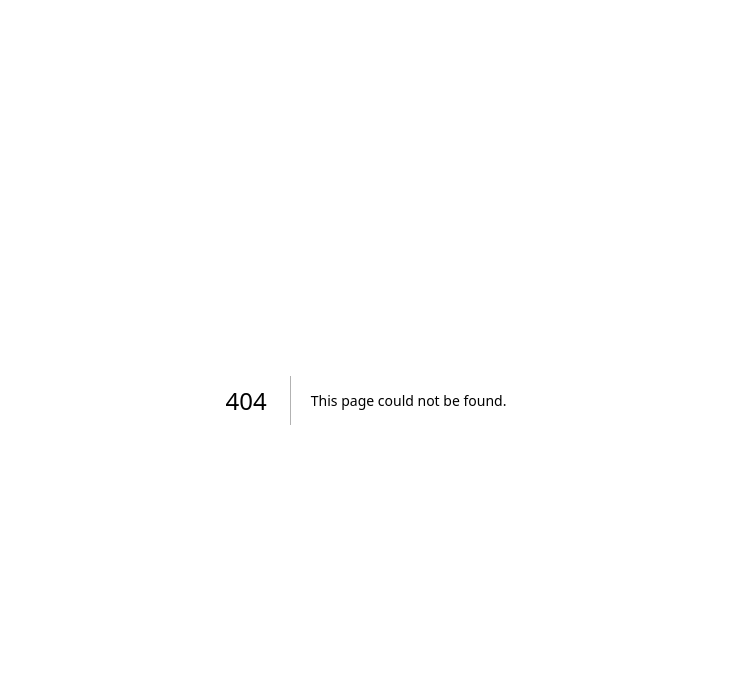
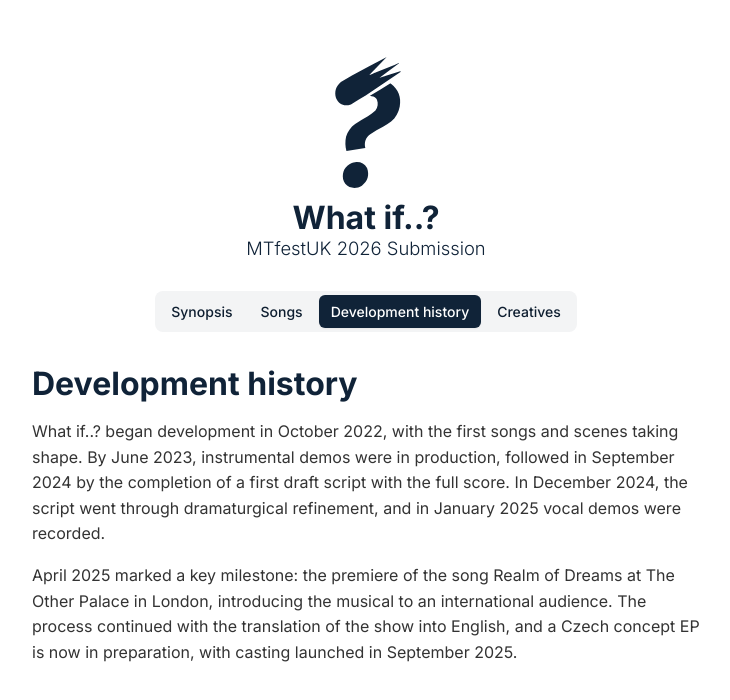
Before and after one commit to littlewall/whatifmusicalcom, a Next.js app: page /mtfestuk2026/development-history in a window 1280 px wide. Before the commit this address had no page. Shown: the top 700 px of the page, without its empty margins (274-1004 px from the left). Built offline with nearby package versions, Linux system fonts and the light colour scheme.

Commit message:
feat: Add Development History page and update Creatives section with pronouns

```diff
--- a/src/app/mtfestuk2026/creatives/page.tsx
+++ b/src/app/mtfestuk2026/creatives/page.tsx
@@ -27,7 +27,7 @@
             width={200}
             height={200}
           />
-          <h2 className={styles.creativeName}>Milan Zítka</h2>
+          <h2 className={styles.creativeName}>Milan Zítka <span>(he/him)</span></h2>
           <h3 className={styles.creativeRole}>Book, Lyrics, Music</h3>
           <p>
             Milan is a Czech composer and lyricist. He studied composition at the Jaroslav Ježek Conservatory in Prague. His first original musical, Mistr jazzu, was staged at the Karlovy Vary City Theatre. He has also performed in Czech productions of Les Misérables, The Phantom of the Opera, and RENT.
--- /dev/null
+++ b/src/app/mtfestuk2026/development-history/page.tsx
@@ -0,0 +1,30 @@
+"use client";
+
+import styles from "../mtfestuk2026.module.css";
+import { TabNavigation } from "../../../components/tab-navigation";
+
+const navigationTabs = [
+  { label: "Synopsis", href: "/mtfestuk2026/synopsis", active:  false},
+  { label: "Songs", href: "/mtfestuk2026/songs", active: false },
+  { label: "Development history", href: "/mtfestuk2026/development-history", active: true },
+  { label: "Creatives", href: "/mtfestuk2026/creatives", active: false },
+]
+
+export default function DevelopmentHistory() {
+  return (
+    <>
+      <div className={styles.tabs}>
+            <TabNavigation tabs={navigationTabs} />
+      </div>
+      <div className={styles.content}>
+        <h2 className={styles.title}>Development history</h2>
+        <p>
+            What if..? began development in October 2022, with the first songs and scenes taking shape. By June 2023, instrumental demos were in production, followed in September 2024 by the completion of a first draft script with the full score. In December 2024, the script went through dramaturgical refinement, and in January 2025 vocal demos were recorded.
+          </p>
+          <p>
+            April 2025 marked a key milestone: the premiere of the song Realm of Dreams at The Other Palace in London, introducing the musical to an international audience. The process continued with the translation of the show into English, and a Czech concept EP is now in preparation, with casting launched in September 2025.
+        </p>
+      </div>
+    </>
+  );
+}
--- a/src/app/mtfestuk2026/layout.tsx
+++ b/src/app/mtfestuk2026/layout.tsx
@@ -1,6 +1,5 @@
 import type { Metadata } from "next";
 import { Inter } from "next/font/google";
-import Script from "next/script";
 import "../globals.css";
 import styles from "./mtfestuk2026.module.css";
 import Image from "next/image";
@@ -18,11 +17,10 @@
 }>) {
   return (
     <html lang="en">
+      <head>
+        <script src="https://cdn.jsdelivr.net/npm/@lwdev/audio-player@latest" type="module" async></script>
+      </head>
       <body className={inter.className}>
-        <Script
-          src="https://cdn.jsdelivr.net/npm/@lwdev/audio-player@latest"
-          strategy="beforeInteractive"
-        />
         <main className="container">
           <div className={styles.center}>
               <Image
--- a/src/app/mtfestuk2026/mtfestuk2026.module.css
+++ b/src/app/mtfestuk2026/mtfestuk2026.module.css
@@ -39,6 +39,13 @@
         font-weight: 600;
         color: #102338;
         margin-bottom: 0.125rem;
+
+        & span {
+            font-size: .85rem;
+            font-weight: 300;
+            color: #777;
+            margin-top: 0.25rem;
+        }
     }
 
     & h3 {
```
